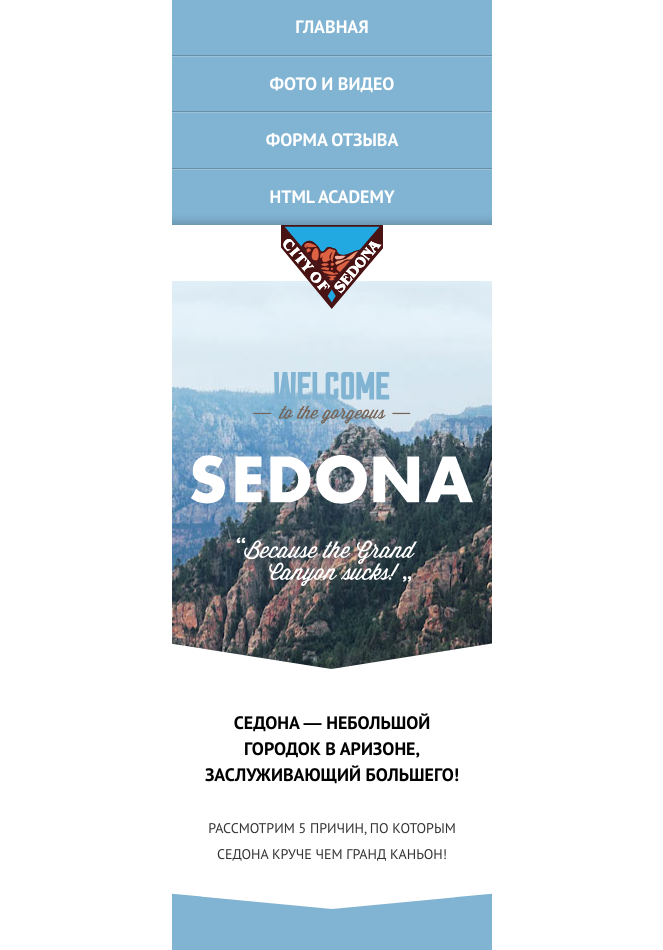
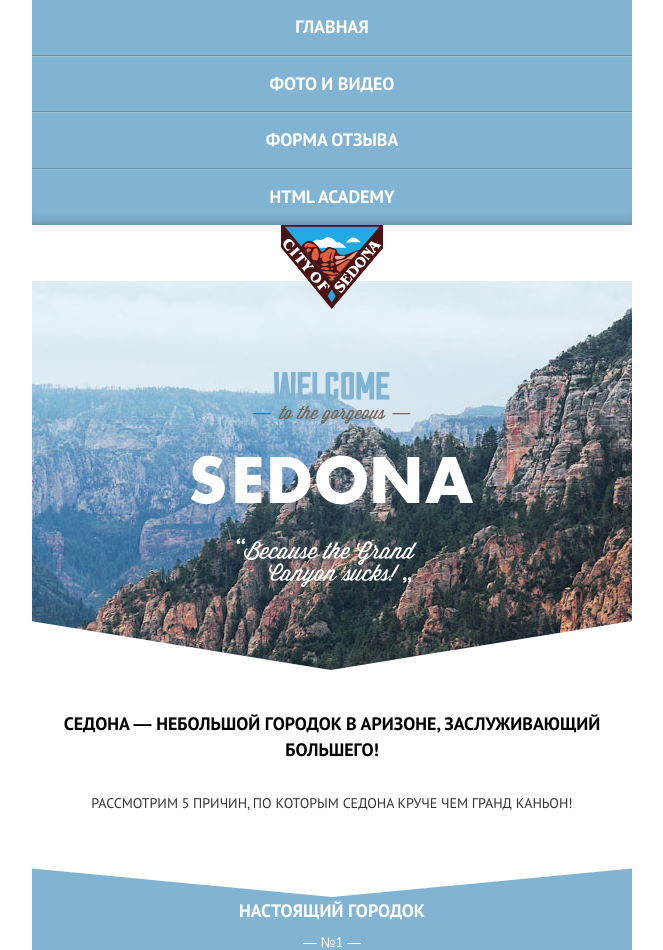
Before and after one commit to Dmitry-H/sedona, a website: page src/index.html in a window 1280 px wide. Shown: the top 950 px of the page, without its empty margins (308-971 px from the left). Drawn offline with nearby package versions, Linux system fonts and the light colour scheme; files that its build step writes are made by us from their sources; files whose address does not match are found by name.

Commit message:
Добавлена резиновость страницы index.html мобильной версии

```diff
--- a/src/index.html
+++ b/src/index.html
@@ -19,9 +19,9 @@
                 <li class="main-menu__item">
                     <a href="#" class="main-menu__link">Фото и видео</a>
                 </li>
-                <li class="main-menu__item  main-menu__item--logo">
+                <li class="main-menu__logo">
                     <picture>
-                        <!--<source media="(min-width: 768px)" srcset="img/logo-sedona-tablet.svg">-->
+                        <source media="(min-width: 768px)" srcset="img/logo-sedona-tablet.svg">
                         <img src="img/logo-sedona-mobile.svg" alt="City of Sedona">
                     </picture>
                     <a href="#" class="main-menu__open">Показать меню</a>
@@ -36,11 +36,6 @@
         </nav>
         <div class="intro">
             <div class="intro__image-wrapper">
-                <picture>
-                    <!--<source media="(min-width: 768px)" srcset="img/back-tablet.jpg">-->
-                    <!--<img class="intro__image" src="img/back-mobile.jpg" alt="SEDONA">-->
-                </picture>
-
                 <img class="intro__image" src="img/text-sedona-index.svg" alt="SEDONA">
             </div>
             <div class="intro__text">
--- a/src/sass/blocks/intro.scss
+++ b/src/sass/blocks/intro.scss
@@ -18,6 +18,7 @@
     display: block;
     margin: 0 auto;
     width: 100%;
+    max-height: 215px;
   }
 
   &__text {
--- a/src/sass/blocks/main-container.scss
+++ b/src/sass/blocks/main-container.scss
@@ -1,8 +1,8 @@
 .main-container {
   margin: 0 auto;
-  width: 320px;
-  /*min-width: 320px;
-  max-width: 600px;*/
+  //width: 320px;
+  min-width: 320px;
+  max-width: 600px;
 
 /*  @media ($tablet-widths) {
     width: 768px;
--- a/src/sass/blocks/main-menu.scss
+++ b/src/sass/blocks/main-menu.scss
@@ -13,15 +13,6 @@
     border-top: 1px solid #9ac2db;
     border-bottom: 1px solid #678fa8;
 
-    &--logo {
-      position: relative;
-      order: 1;
-      z-index: 10;
-      height: 56px;
-      border: none;
-      text-align: center;
-      background-color: #fff;
-    }
 
     &:first-child {
       border-top: none;
@@ -33,6 +24,15 @@
     }
   }
 
+  &__logo {
+    position: relative;
+    order: 1;
+    z-index: 10;
+    height: 56px;
+    border: none;
+    text-align: center;
+    background-color: #fff;
+  }
   &__link {
     display: block;
     padding: 17px 0;
--- a/src/sass/blocks/reason.scss
+++ b/src/sass/blocks/reason.scss
@@ -15,7 +15,8 @@
       padding-top: 77px;
       background-image: url(../img/bg-triangle.svg);
       background-repeat: no-repeat;
-      background-size: 100% auto;
+      background-size: 110% auto;
+      background-position: top center;
     }
 
     &--other {
```
